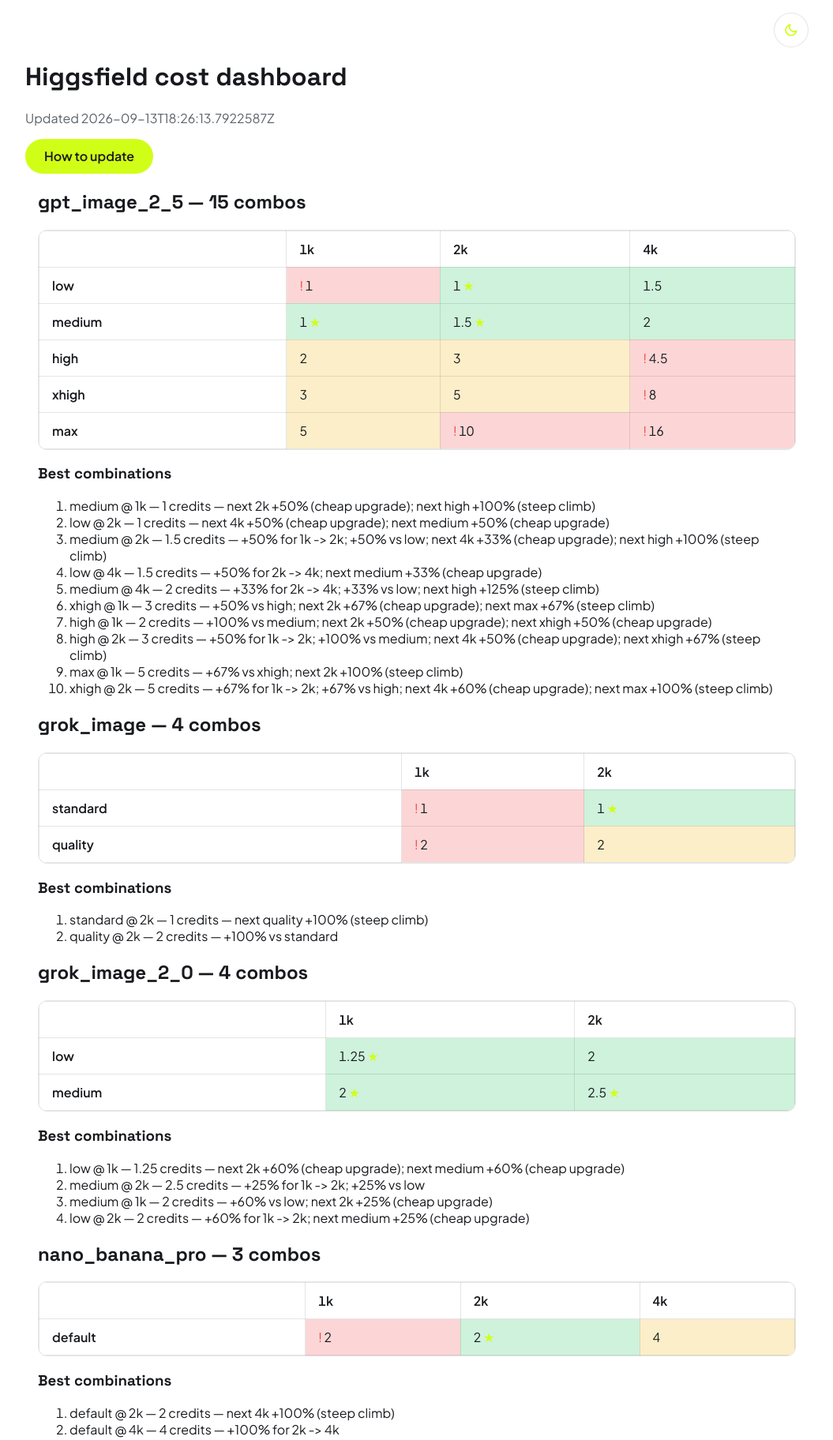
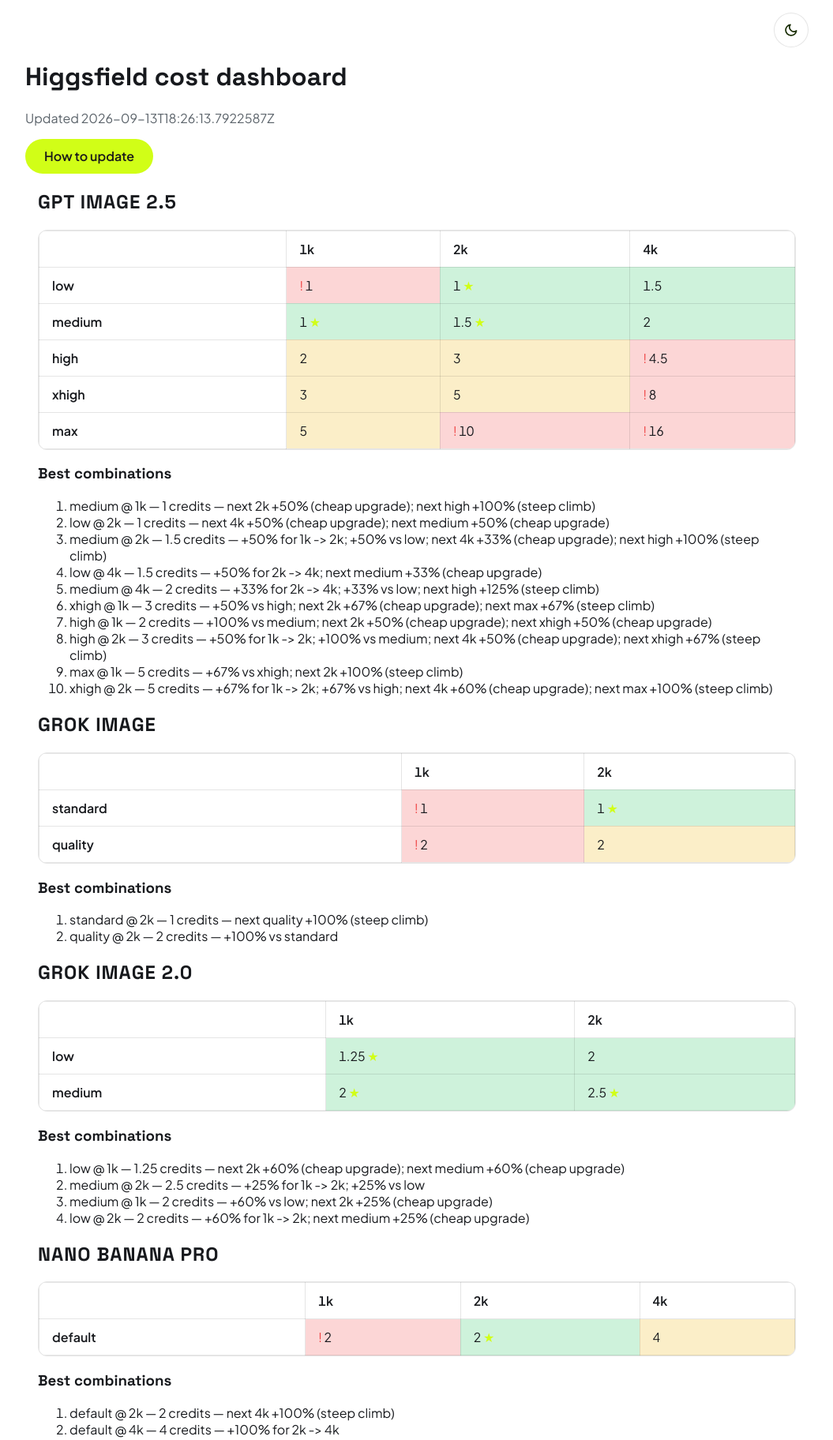
Before and after one commit to Asura7170/higgsfield-credit-costs, a website built with Vite: page index.html in a window 1280 px wide. Shown: the top 1824 px of the page at 79% size, without its empty margins (112-1167 px from the left). Built offline with nearby package versions, Linux system fonts and the light colour scheme.

Commit message:
feat: theme icon contrast, uppercase display names

```diff
--- a/src/main.ts
+++ b/src/main.ts
@@ -11,6 +11,17 @@
 const GREEN_AT = 0.66;
 const YELLOW_AT = 0.33;
 const STARS_MAX = 3;
+
+const MODEL_NAMES: Record<string, string> = {
+  gpt_image_2_5: "GPT Image 2.5",
+  grok_image: "Grok Image",
+  grok_image_2_0: "Grok Image 2.0",
+  nano_banana_pro: "Nano Banana Pro",
+};
+
+function displayName(id: string): string {
+  return MODEL_NAMES[id] ?? id.replaceAll("_", " ");
+}
 
 type Tier = "green" | "yellow" | "red";
 
@@ -184,7 +195,7 @@
   const section = document.createElement("section");
   section.className = "reveal";
   const h2 = document.createElement("h2");
-  h2.textContent = `${m.id} — ${m.cells.length} combos`;
+  h2.textContent = displayName(m.id);
   section.append(h2);
 
   const wrap = document.createElement("div");
--- a/src/style.css
+++ b/src/style.css
@@ -15,6 +15,7 @@
   --muted: light-dark(#5b636a, #929292);
   --border: light-dark(rgba(0, 0, 0, 0.1), rgba(255, 255, 255, 0.08));
   --brand: var(--lime);
+  --brand-deep: #1a2e05;
   --on-brand: var(--ink);
   --focus: light-dark(#3f6212, var(--lime));
   --tier-high: #22c55e;
@@ -67,12 +68,12 @@
   border: 1px solid var(--border);
   border-radius: 50%;
   background: var(--surface);
-  color: var(--brand);
+  color: light-dark(var(--brand-deep), var(--brand));
   box-shadow: none;
 }
 
 #theme-toggle:hover {
-  border-color: var(--brand);
+  border-color: light-dark(var(--brand-deep), var(--brand));
 }
 
 #theme-toggle:active {
@@ -134,6 +135,11 @@
 h3 {
   font-family: var(--font-display);
   text-wrap: balance;
+}
+
+#app h2 {
+  text-transform: uppercase;
+  letter-spacing: 0.04em;
 }
 
 p {
```
Also changed, not shown: DESIGN.md (+2 -1 lines), doc/spec.md (+1 -1 lines).
